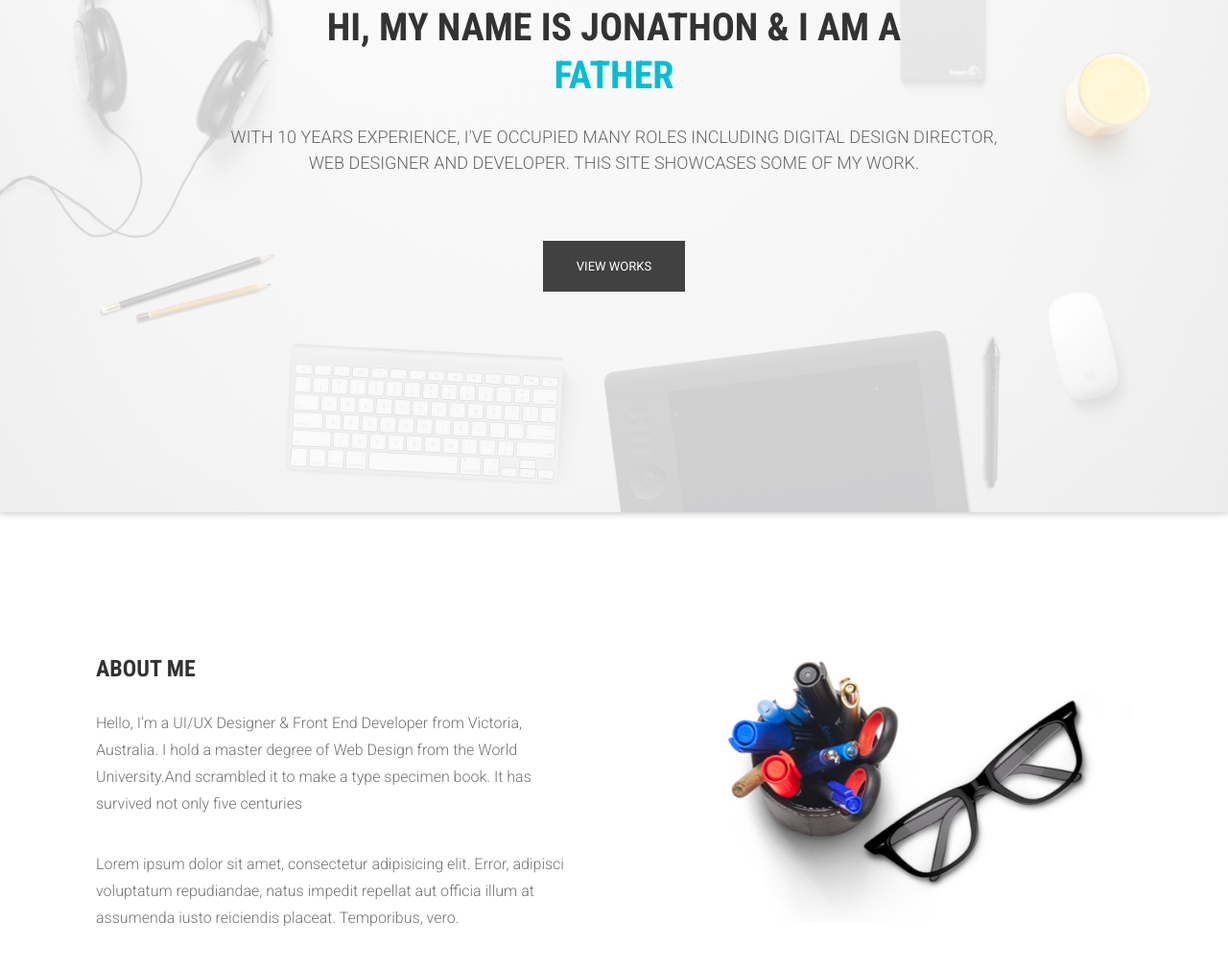
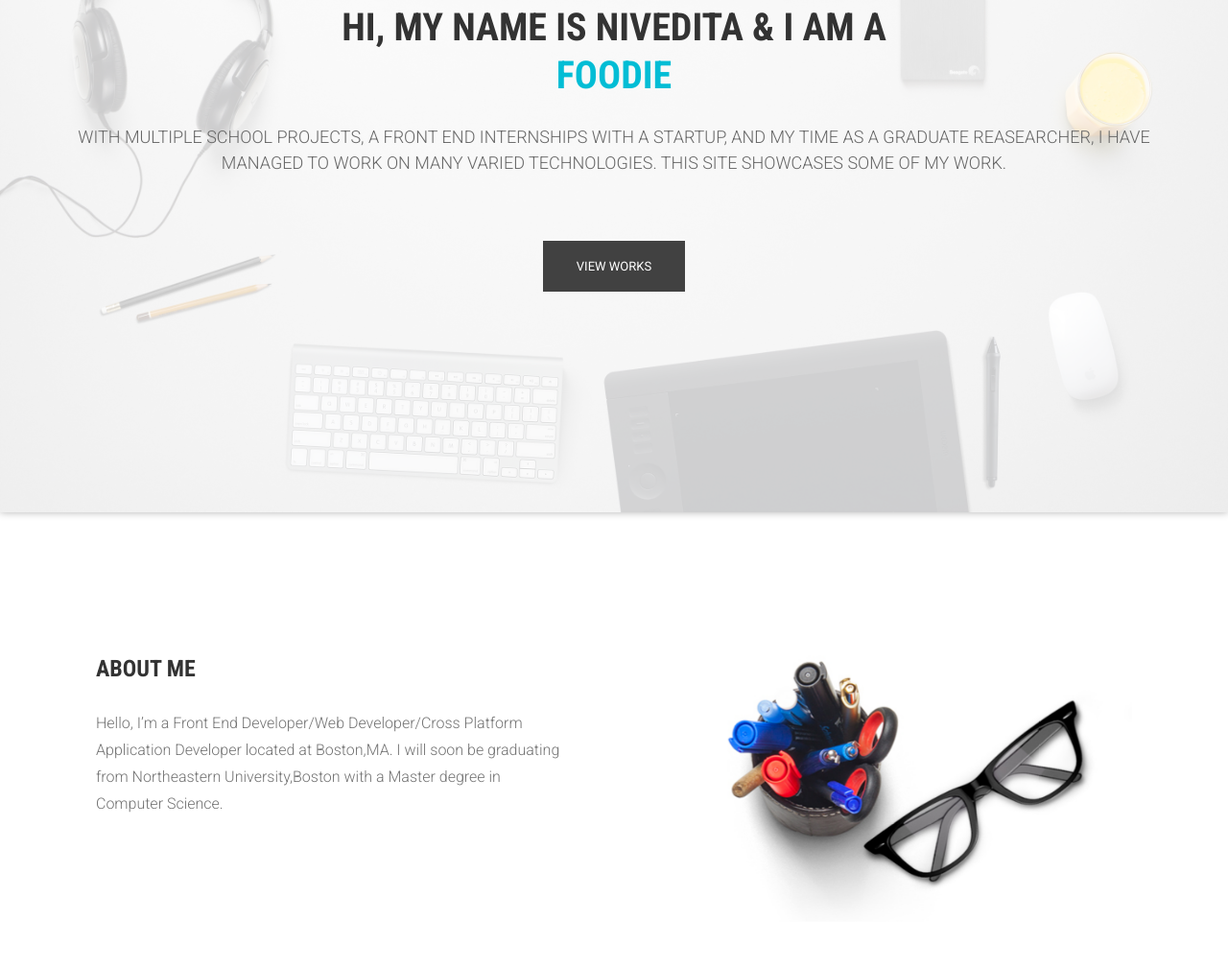
Before and after one commit to nivedita2015/nivedita2015.github.io, a plain HTML site: page index.html in a window 1280 px wide. Shown: the part 246-1255 px from the top of the page at 96% size. Drawn offline with nearby package versions, Linux system fonts and the light colour scheme; files whose address does not match are found by name; a web font is replaced by a local one.

Commit message:
new template changed

```diff
--- a/index.html
+++ b/index.html
@@ -127,17 +127,17 @@
                             <!-- Slider -->
                             <section class="cd-intro">
                                 <h1 class="wow fadeInUp animated cd-headline slide" data-wow-delay=".4s" >
-                                <span>HI, MY NAME IS JONATHON & I AM A</span><br>
+                                <span>HI, MY NAME IS Nivedita & I AM A</span><br>
                                 <span class="cd-words-wrapper">
-                                    <b class="is-visible">DESIGNER</b>
+                                    <b class="is-visible">STUDENT</b>
                                     <b>DEVELOPER</b>
-                                    <b>FATHER</b>
+                                    <b>FOODIE</b>
                                 </span>
                                 </h1>
                                 </section> <!-- cd-intro -->
                                 <!-- /.slider -->
                                 <h2 class="wow fadeInUp animated" data-wow-delay=".6s" >
-                                    With 10 years experience, I've occupied many roles including digital design director,<br> web designer and developer. This site showcases some of my work.
+                                   With multiple school projects, a front end internships with a startup, and my time as a graduate reasearcher, I have managed to work on many varied technologies.  This site showcases some of my work.
                                 </h2>
                                 <a class="btn-lines dark light wow fadeInUp animated smooth-scroll btn btn-default btn-green" data-wow-delay=".9s" href="#works" data-section="#works" >View Works</a>
 
@@ -159,10 +159,10 @@
                                 ABOUT ME
                                 </h2>
                                 <p>
-                                    Hello, I’m a UI/UX Designer & Front End Developer from Victoria, Australia. I hold a master degree of Web Design from the World University.And scrambled it to make a type specimen book. It has survived not only five centuries
+                                    Hello, I’m a Front End Developer/Web Developer/Cross Platform Application Developer located at Boston,MA.  I will soon be graduating from Northeastern University,Boston with a Master degree in Computer Science.
                                 </p>
                                 <p>
-                                    Lorem ipsum dolor sit amet, consectetur adipisicing elit. Error, adipisci voluptatum repudiandae, natus impedit repellat aut officia illum at assumenda iusto reiciendis placeat. Temporibus, vero.
+
                                 </p>
                             </div>
 
```
